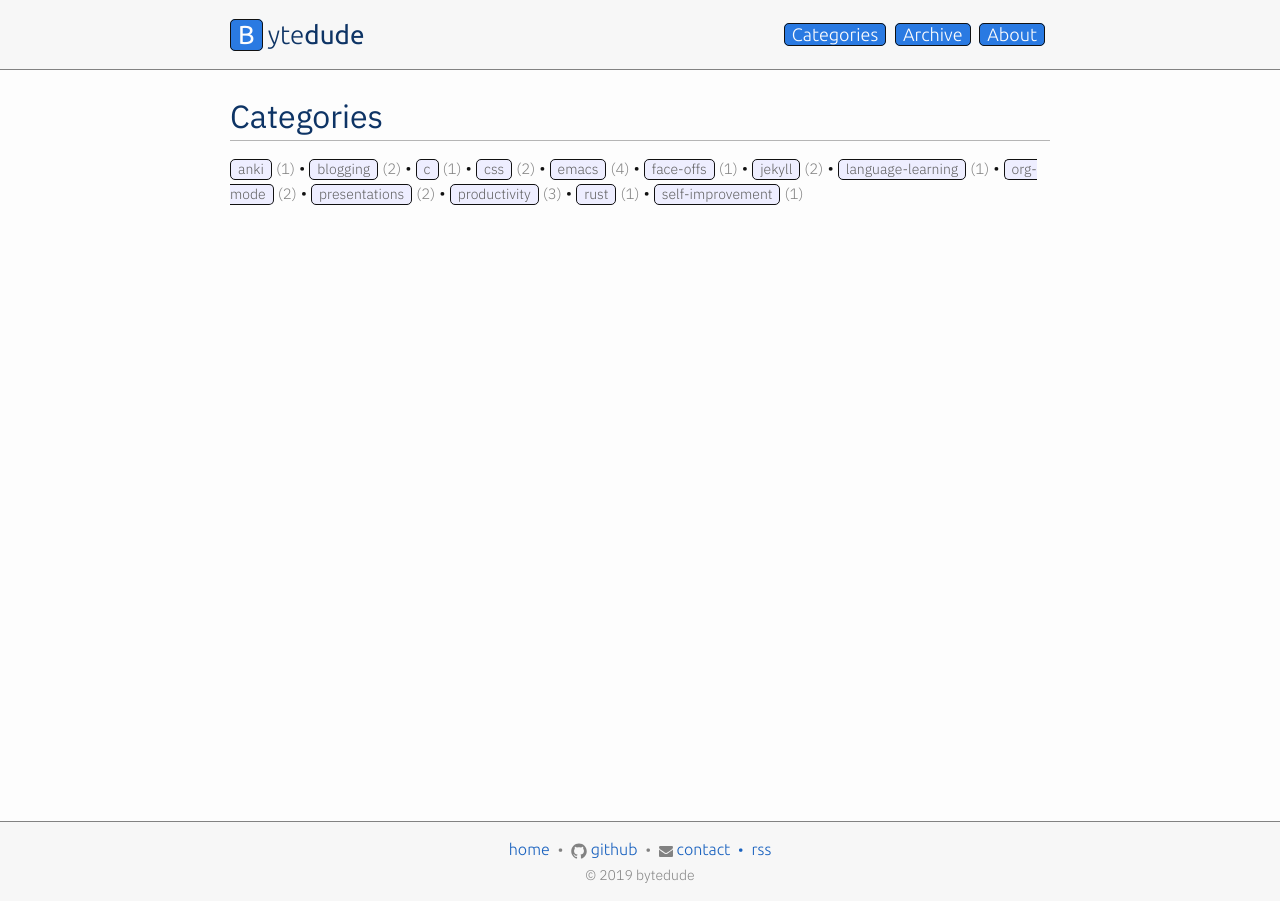
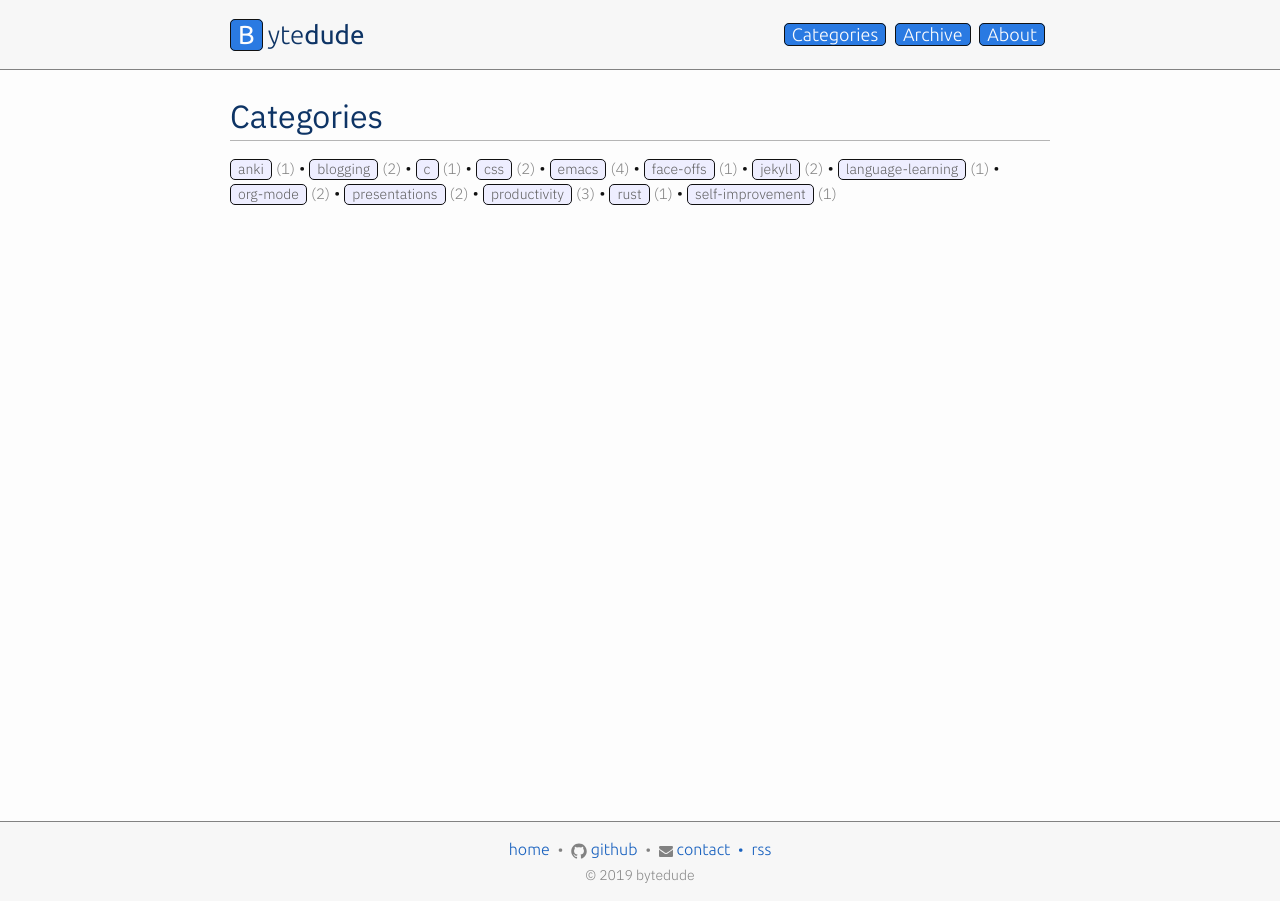
Before and after one commit to mrcnski/signor.dev, a Jekyll site: the page built from categories.md, in a window 1280 px wide. Built offline with Jekyll 4.4.1, drawn with Linux system fonts in a browser that asks for light colours.

Commit message:
fix category links breaking at hyphens

```diff
--- a/_sass/minutia/_layout.scss
+++ b/_sass/minutia/_layout.scss
@@ -392,6 +392,9 @@ img + em {
     border: 1px solid $text-color;
     border-radius: 5px;
 
+    // Prevent line breaks at hyphens.
+    white-space: nowrap;
+
     &:hover {
         text-decoration: none;
     }
```
